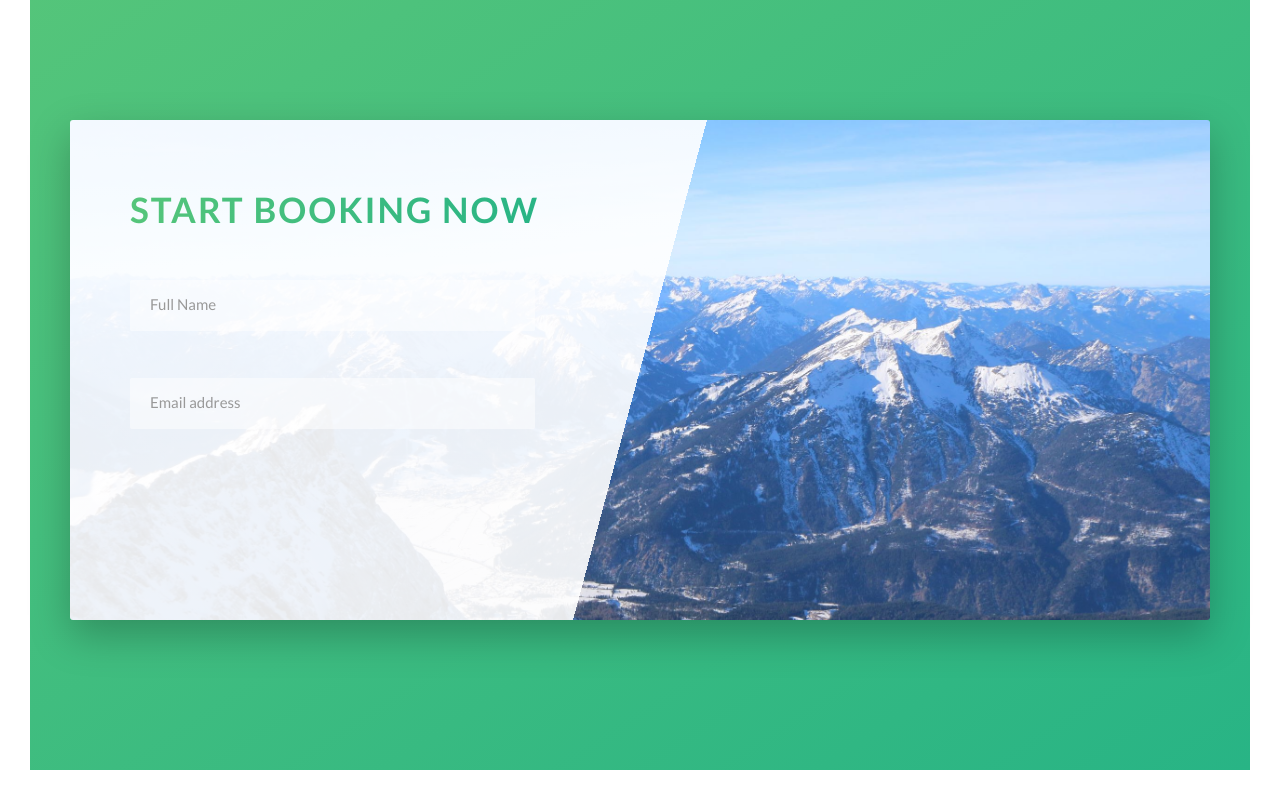
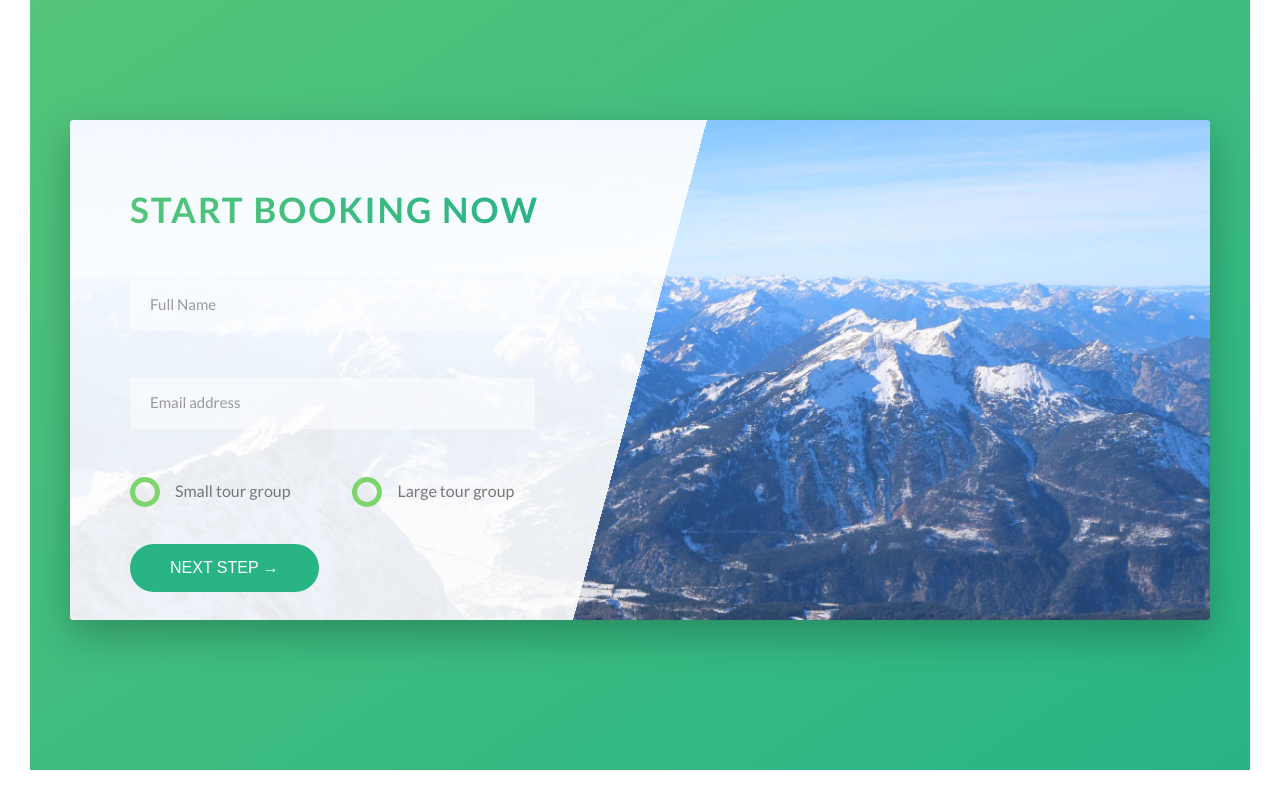
Before and after one commit to robert-laws/advanced-css-sass, a website: page src/html/index.html in a window 1280 px wide. Shown: the part 4520-5320 px from the top of the page. Drawn offline with nearby package versions, Linux system fonts and the light colour scheme; files that its build step writes are made by us from their sources; files whose address does not match are found by name.

Commit message:
complete bookings form input and radio buttons

```diff
--- a/src/html/index.html
+++ b/src/html/index.html
@@ -282,6 +282,23 @@
                 <input id="email" class="form__input" type="email" placeholder="Email address" required>
                 <label for="email" class="form__label">Email address</label>
               </div>
+              <div class="form__group u-margin-bottom-medium">
+                <div class="form__radio-group">
+                  <input type="radio" class="form__radio-input" id="small" name="size">
+                  <label for="small" class="form__radio-label">
+                    <span class="form__radio-button"></span>
+                    Small tour group</label>
+                </div>
+                <div class="form__radio-group">
+                  <input type="radio" class="form__radio-input" id="big" name="size">
+                  <label for="big" class="form__radio-label">
+                    <span class="form__radio-button"></span>
+                    Large tour group</label>
+                </div>
+              </div>
+              <div class="form__group">
+                <button class="btn btn--green">Next Step &rightarrow;</button>
+              </div>
             </form>
           </div>
         </div>
--- a/src/styles/base/_utilities.scss
+++ b/src/styles/base/_utilities.scss
@@ -1,25 +1,25 @@
 .u-center-text {
-  text-align: center;
+  text-align: center !important;
 }
 
 .u-margin-bottom-small {
-  margin-bottom: 1.5rem;
+  margin-bottom: 1.5rem !important;
 }
 
 .u-margin-bottom-medium {
-  margin-bottom: 4rem;
+  margin-bottom: 4rem !important;
 }
 
 .u-margin-bottom-big {
-  margin-bottom: 8rem;
+  margin-bottom: 8rem !important;
 }
 
 .u-margin-top-big {
-  margin-top: 8rem;
+  margin-top: 8rem !important;
 }
 
 .u-margin-top-huge {
-  margin-top: 10rem;
+  margin-top: 10rem !important;
 }
 
 // hover over .box element and color changes on .box__item
--- a/src/styles/components/_button.scss
+++ b/src/styles/components/_button.scss
@@ -12,6 +12,7 @@
     transition: all 0.4s;
   }
 
+  &,
   &:link,
   &:visited {
     text-transform: uppercase;
@@ -23,6 +24,10 @@
     position: relative;
     animation: moveInBottom 1s ease-out;
     font-size: $font-size-default;
+
+    // change for the button element
+    border: none;
+    cursor: pointer;
   }
 
   &:hover {
@@ -35,7 +40,9 @@
     }
   }
 
-  &:active {
+  &:active,
+  &:focus {
+    outline: none;
     transform: translateY(-0.1rem);
     box-shadow: 0 0.5rem 1rem rgba($color-black, 0.2);
   }
--- a/src/styles/components/_form.scss
+++ b/src/styles/components/_form.scss
@@ -14,6 +14,7 @@
     border-bottom: 3px solid transparent;
     width: 90%;
     display: block;
+    transition: all 0.3s;
 
     &:focus {
       outline: none;
@@ -48,4 +49,50 @@
     visibility: hidden;
     transform: translateY(-4rem);
   }
+
+  &__radio-group {
+    width: 49%;
+    display: inline-block;
+  }
+
+  &__radio-input {
+    display: none;
+  }
+
+  &__radio-label {
+    font-size: $font-size-default;
+    cursor: pointer;
+    position: relative;
+    padding-left: 4.5rem;
+  }
+
+  &__radio-button {
+    height: 3rem;
+    width: 3rem;
+    border: 5px solid $color-primary;
+    border-radius: 50%;
+    display: inline-block;
+    position: absolute;
+    left: 0;
+    top: -0.4rem;
+
+    &::after {
+      content: "";
+      display: block;
+      height: 1.3rem;
+      width: 1.3rem;
+      border-radius: 50%;
+      position: absolute;
+      top: 50%;
+      left: 50%;
+      transform: translate(-50%, -50%);
+      background-color: $color-primary;
+      opacity: 0;
+      transition: opactiy 0.2s;
+    }
+  }
+
+  &__radio-input:checked + &__radio-label &__radio-button::after {
+    opacity: 1;
+  }
 }
```
